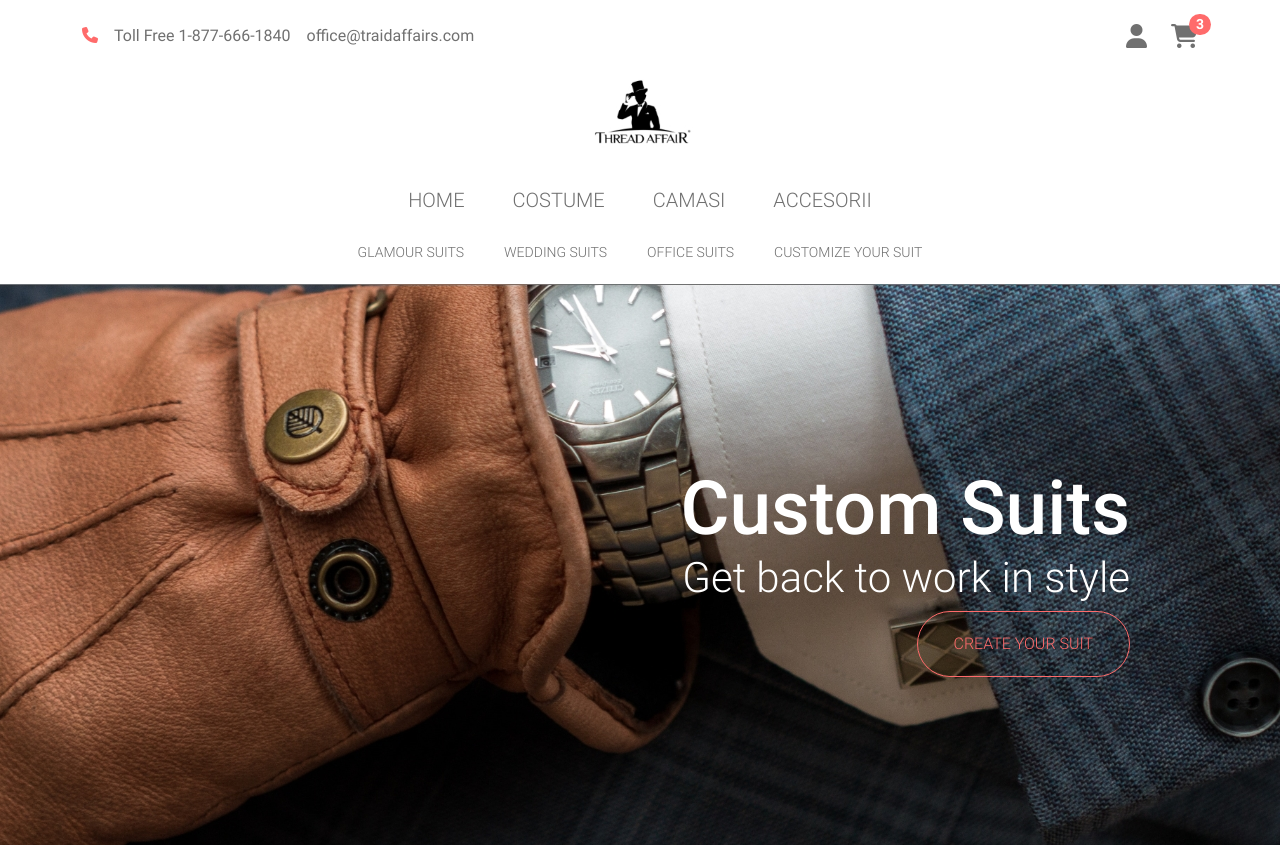
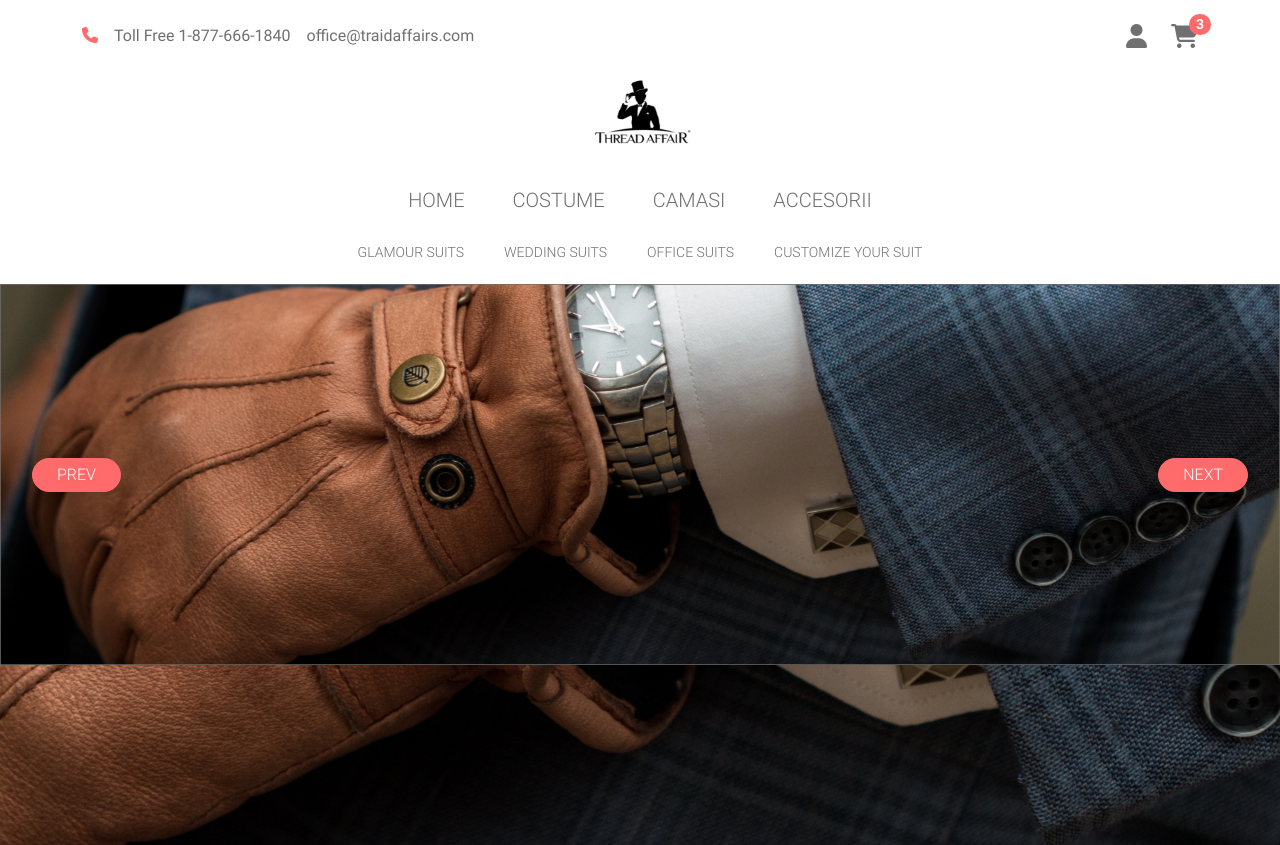
Before and after one commit to AndreeaKiara/thread-affair-pixellab-responsive, a Next.js app: page / in a window 1280 px wide. Shown: the top 845 px of the page. Built offline with nearby package versions, Linux system fonts and the light colour scheme.

Commit message:
small update

```diff
--- a/package.json
+++ b/package.json
@@ -10,6 +10,7 @@
   },
   "dependencies": {
     "@fortawesome/fontawesome-free": "^6.4.2",
+    "@glidejs/glide": "^3.6.0",
     "bootstrap": "^5.3.1",
     "eslint": "8.47.0",
     "eslint-config-next": "13.4.17",
--- a/src/app/globals.scss
+++ b/src/app/globals.scss
@@ -14,6 +14,8 @@
 @import '~bootstrap/scss/bootstrap-utilities';
 
 @import './styles/variables';
+
+@import './styles/carousel';
 
 // ui
 @import './styles/ui/index';
--- a/src/app/page.jsx
+++ b/src/app/page.jsx
@@ -1,10 +1,36 @@
 import ProductTile from '@/components/catalog/ProductTile';
 import Footer from '@/components/common/Footer';
 import Header from '@/components/common/Header';
+import { HomeCarousel } from '@/components/home';
 import HomeCatalogPreview from '@/components/home/HomeCatalogPreview';
 import HomeNewsletter from '@/components/home/HomeNewsletter';
 import Payment from '@/components/home/Payment';
-import HomeCarousel from '@/components/home/HomeCarousel';
+
+const productImages1 = [
+  {
+    main: '/images/products/product-01a.jpg',
+    alt: '/images/products/product-01b.jpg',
+  },
+  {
+    main: '/images/products/product-02a.jpg',
+    alt: '/images/products/product-02b.jpg',
+  },
+  {
+    main: '/images/products/product-03a.jpg',
+  },
+];
+
+const productImages2 = [
+  {
+    main: '/images/products/product-04a.jpg',
+  },
+  {
+    main: '/images/products/product-05a.jpg',
+  },
+  {
+    main: '/images/products/product-06a.jpg',
+  },
+];
 
 export default function Home() {
   return (
@@ -18,15 +44,21 @@ export default function Home() {
           <HomeCarousel></HomeCarousel>
         </header>
         <div className="layout-css">
-          <HomeCatalogPreview></HomeCatalogPreview>
+          <HomeCatalogPreview
+            productImages={productImages1}
+          ></HomeCatalogPreview>
         </div>
 
         <div className="layout-flex">
-          <HomeCatalogPreview></HomeCatalogPreview>
+          <HomeCatalogPreview
+            productImages={productImages2}
+          ></HomeCatalogPreview>
         </div>
 
         <div className="layout-grid">
-          <HomeCatalogPreview></HomeCatalogPreview>
+          <HomeCatalogPreview
+            productImages={productImages1}
+          ></HomeCatalogPreview>
         </div>
 
         {/* layout bootstrap style */}
--- /dev/null
+++ b/src/app/styles/_carousel.scss
@@ -0,0 +1,10 @@
+// Required Core Stylesheet
+@import 'node_modules/@glidejs/glide/src/assets/sass/glide.core';
+
+// Optional Theme Stylesheet
+@import 'node_modules/@glidejs/glide/src/assets/sass/glide.theme';
+
+.glide img {
+  width: 100vw;
+  display: block;
+}
--- a/src/components/home/HomeCarousel.jsx
+++ b/src/components/home/HomeCarousel.jsx
@@ -1,16 +1,56 @@
+import Glide from '@glidejs/glide';
+import { useEffect, useRef } from 'react';
+
+const imagePaths = [
+  '/images/banners/banner-01.jpg',
+  '/images/banners/banner-02.jpg',
+  '/images/banners/banner-03.jpg',
+  '/images/banners/banner-05.jpg',
+];
+
 export default function HomeCarousel() {
+  const carousel = useRef(null);
+
+  useEffect(() => {
+    if (carousel.current !== null) {
+      new Glide(carousel.current, {
+        type: 'carousel',
+        autoplay: 1000 * 5,
+      }).mount();
+    }
+  }, [carousel]);
+
   return (
     <div className="content-banner">
-      <div className="content-banner-inner container">
-        <h1 className="banner-title">Custom Suits</h1>
-        <h2 className="banner-subtitle">Get back to work in style</h2>
-        <a
-          href="/"
-          title="Create your suit"
-          className="button button-primary-outline button-lg"
-        >
-          Create your suit
-        </a>
+      <div className="glide" ref={carousel}>
+        <div className="glide__track" data-glide-el="track">
+          <ul className="glide__slides">
+            {imagePaths.map((imagePath, index) => {
+              return (
+                <li key={index}>
+                  <picture>
+                    <img src={imagePath} alt=""></img>
+                  </picture>
+                </li>
+              );
+            })}
+          </ul>
+        </div>
+
+        <div class="glide__arrows" data-glide-el="controls">
+          <button
+            class="glide__arrow glide__arrow--left button button-primary"
+            data-glide-dir="<"
+          >
+            prev
+          </button>
+          <button
+            class="glide__arrow glide__arrow--right button button-primary"
+            data-glide-dir=">"
+          >
+            next
+          </button>
+        </div>
       </div>
     </div>
   );
--- /dev/null
+++ b/src/components/home/index.js
@@ -0,0 +1,3 @@
+'use client';
+
+export { default as HomeCarousel } from './HomeCarousel';
```
Also changed, not shown: 1 other file (tests, documents, lock files or other folders).
